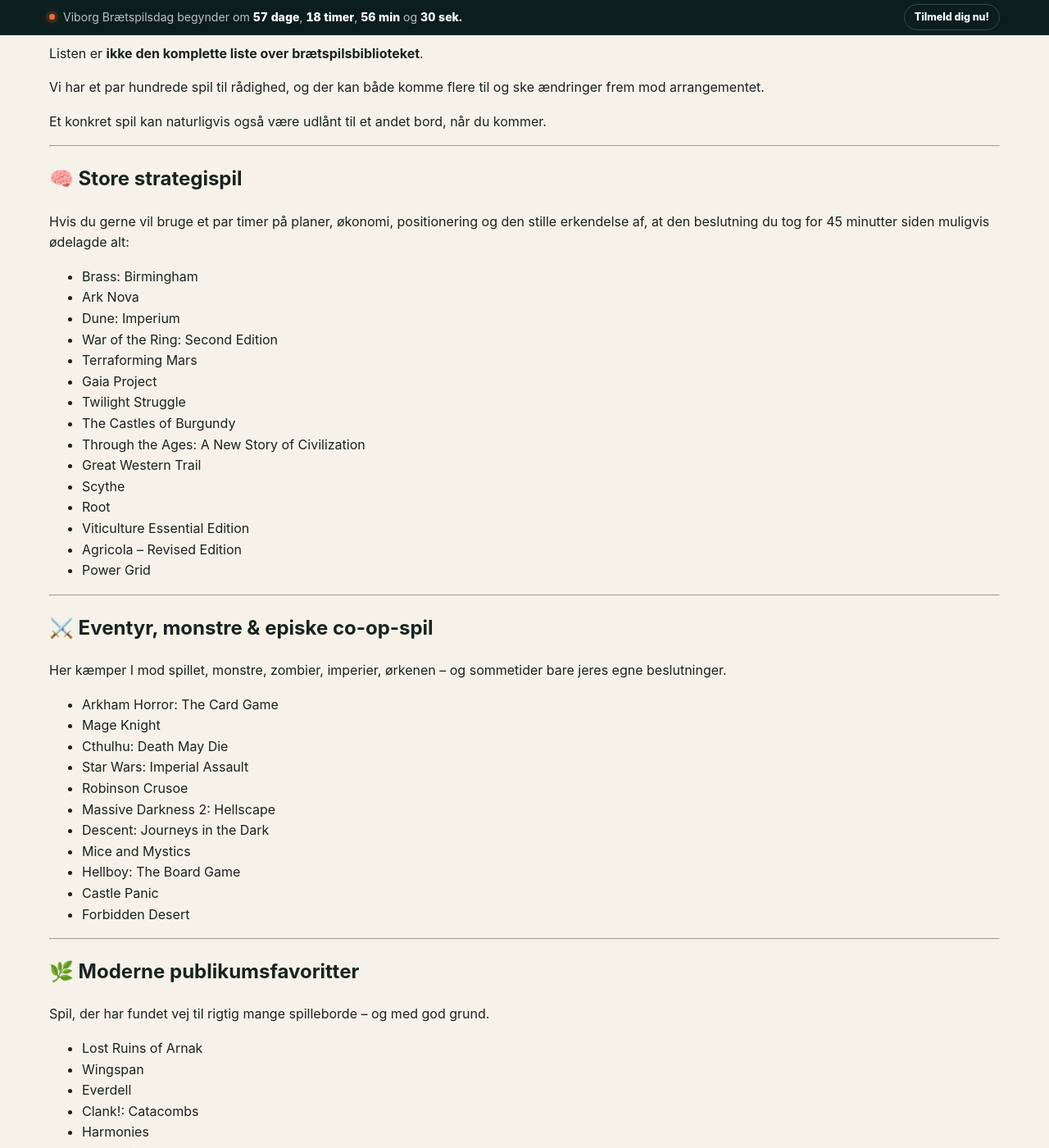
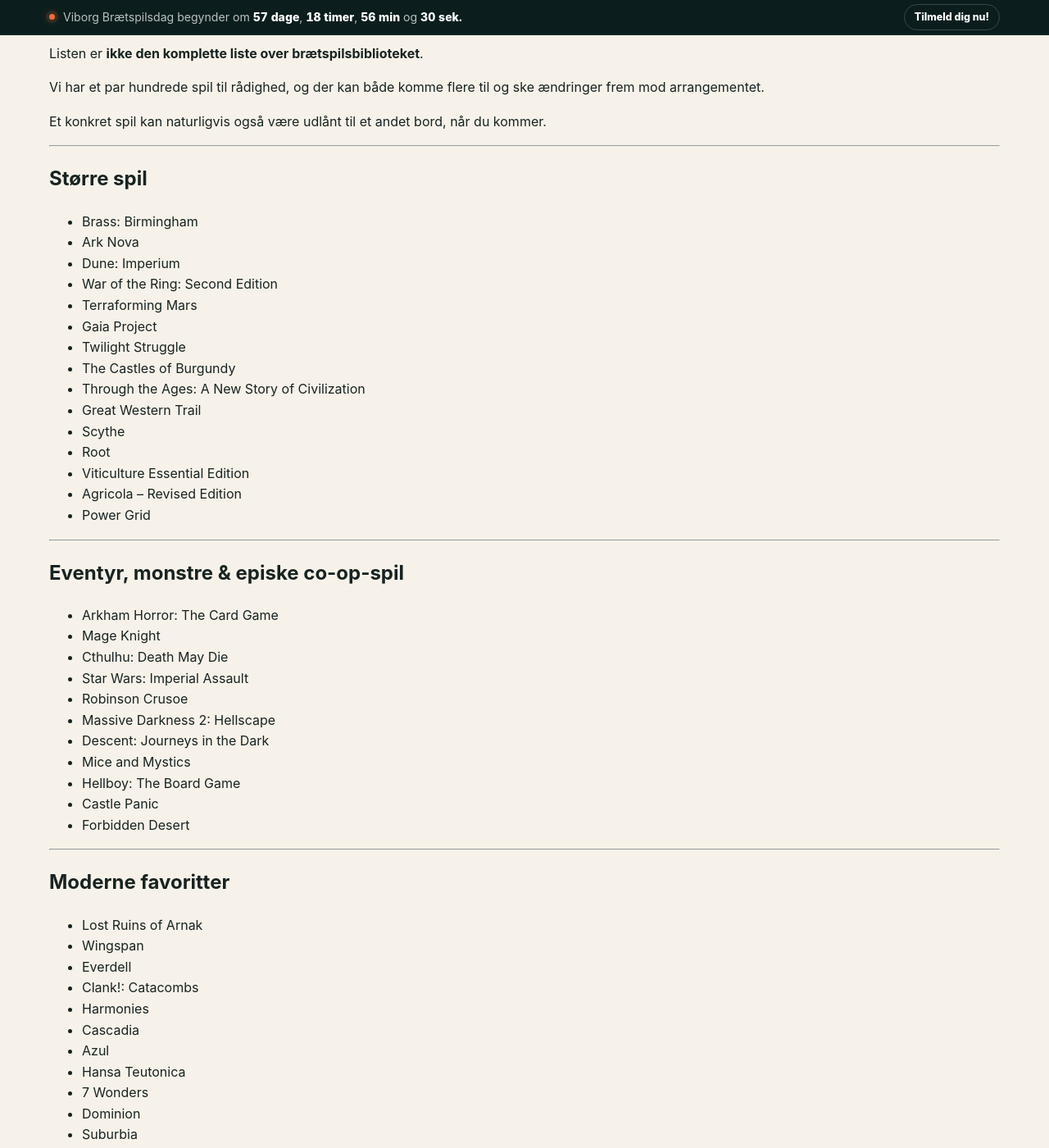
Before and after one commit to Andrejao/spilex, a Jekyll site: the page built from _posts/2026-09-15-aabent-braetspilsbibliotek.md, in a window 1280 px wide and 1400 px high, scrolled down 1874 px. Shown: the whole window at 82% size. Built offline with Jekyll 4.4.1, drawn with Linux system fonts in a browser that asks for light colours; some of the changed text lies outside the part shown.

Commit message:
Update 2026-09-15-aabent-braetspilsbibliotek.md

```diff
--- a/_posts/2026-09-15-aabent-braetspilsbibliotek.md
+++ b/_posts/2026-09-15-aabent-braetspilsbibliotek.md
@@ -60,9 +60,7 @@
 Et konkret spil kan naturligvis også være udlånt til et andet bord, når du kommer.
 
 ---
-## 🧠 Store strategispil
-
-Hvis du gerne vil bruge et par timer på planer, økonomi, positionering og den stille erkendelse af, at den beslutning du tog for 45 minutter siden muligvis ødelagde alt:
+## Større spil
 
 - Brass: Birmingham
 - Ark Nova
@@ -82,9 +80,7 @@
 
 ---
 
-## ⚔️ Eventyr, monstre & episke co-op-spil
-
-Her kæmper I mod spillet, monstre, zombier, imperier, ørkenen – og sommetider bare jeres egne beslutninger.
+## Eventyr, monstre & episke co-op-spil
 
 - Arkham Horror: The Card Game
 - Mage Knight
@@ -100,9 +96,7 @@
 
 ---
 
-## 🌿 Moderne publikumsfavoritter
-
-Spil, der har fundet vej til rigtig mange spilleborde – og med god grund.
+## Moderne favoritter
 
 - Lost Ruins of Arnak
 - Wingspan
@@ -122,11 +116,8 @@
 
 ---
 
-## ⚔️ Virkelig gode spil for to
+## Ggode spil for to
 
-To personer er rigeligt.
-
-Her finder du spil, der fungerer særligt godt, når der kun sidder én modstander – eller samarbejdspartner – på den anden side af bordet.
 
 - The Lord of the Rings: Duel for Middle-earth
 - 7 Wonders Duel
@@ -148,11 +139,7 @@
 
 ---
 
-## 🤝 Samarbejd – eller gå ned sammen
-
-Nogle gange er personen på den anden side af bordet ikke problemet.
-
-Spillet er.
+## Samarbejdsspil
 
 - The Crew: Mission Deep Sea
 - The Crew: The Quest for Planet Nine
@@ -175,11 +162,7 @@
 
 ---
 
-## 🕵️ Party, bluff & socialt kaos
-
-Her behøver ingen at sidde stille og optimere en produktionsmotor i tre timer.
-
-Til gengæld kan det blive nødvendigt at lyve direkte til sine venner.
+##  Party, bluff & socialt kaos
 
 - Decrypto
 - Just One
@@ -199,9 +182,7 @@
 
 ---
 
-## 👨‍👩‍👧 Spil som næsten alle kan gå til
-
-Vil du bare have et godt spil på bordet uden en halv times regelgennemgang, er der masser at vælge mellem.
+## Spil der er lette at lære
 
 - Ticket to Ride: Europe
 - Carcassonne
@@ -223,11 +204,7 @@
 
 ---
 
-## 💥 Fysisk, hurtigt & lidt idiotisk
-
-Ikke alt behøver være elegant strategi.
-
-Nogle gange skal man bare slå til noget, styre noget, reagere hurtigt eller sende en spillebrik i en retning, som fysikken åbenlyst ikke havde godkendt.
+## Behændighedsspil
 
 - KLASK
 - PitchCar
@@ -269,11 +240,7 @@
 
 ---
 
-## ⚡ Korte, skæve & "én gang til"
-
-Du har måske kun 20 minutter.
-
-Eller også havde du egentlig kun 20 minutter, indtil nogen foreslog en revanche.
+##  Korte spil
 
 - For Sale
 - Cabo
```
Also changed, not shown: other parts of _posts/2026-09-15-aabent-braetspilsbibliotek.md (+1 -7 lines).
